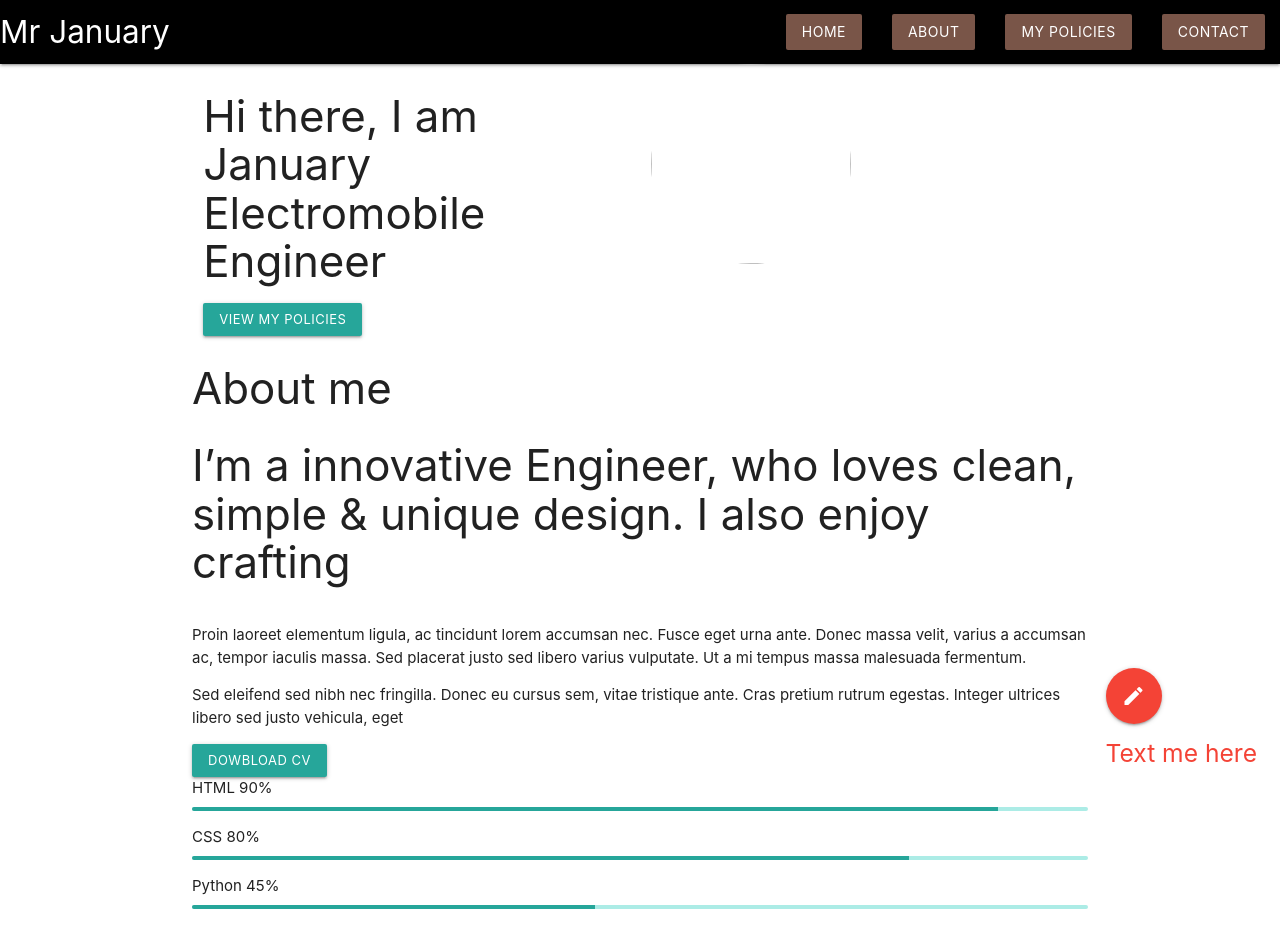
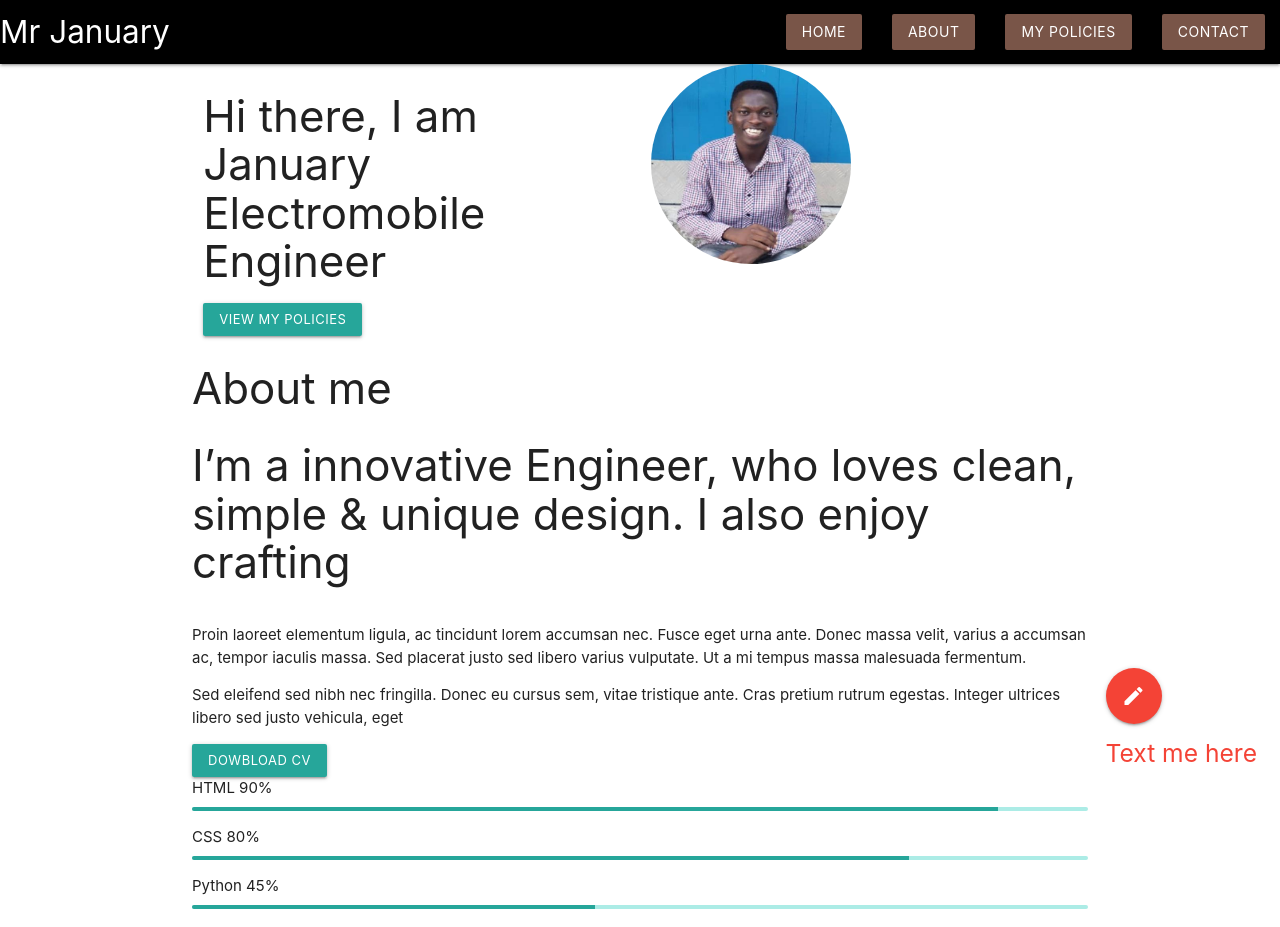
Before and after one commit to hassanyange/Januaryportifolio, a plain HTML site: page index.html in a window 1280 px wide. Shown: the top 927 px of the page. Drawn offline with nearby package versions, Linux system fonts and the light colour scheme; files that its build step writes are made by us from their sources.

Commit message:
Update index.html

```diff
--- a/index.html
+++ b/index.html
@@ -52,7 +52,7 @@
 
                   <div class="col  s12 l5 push-l1 ">
 
-                      <img class="circle image" src="/IMG/profile 1.jpeg" >
+                      <img class="circle image" src="profile 1.jpeg" >
 
 
                 </div>
```
